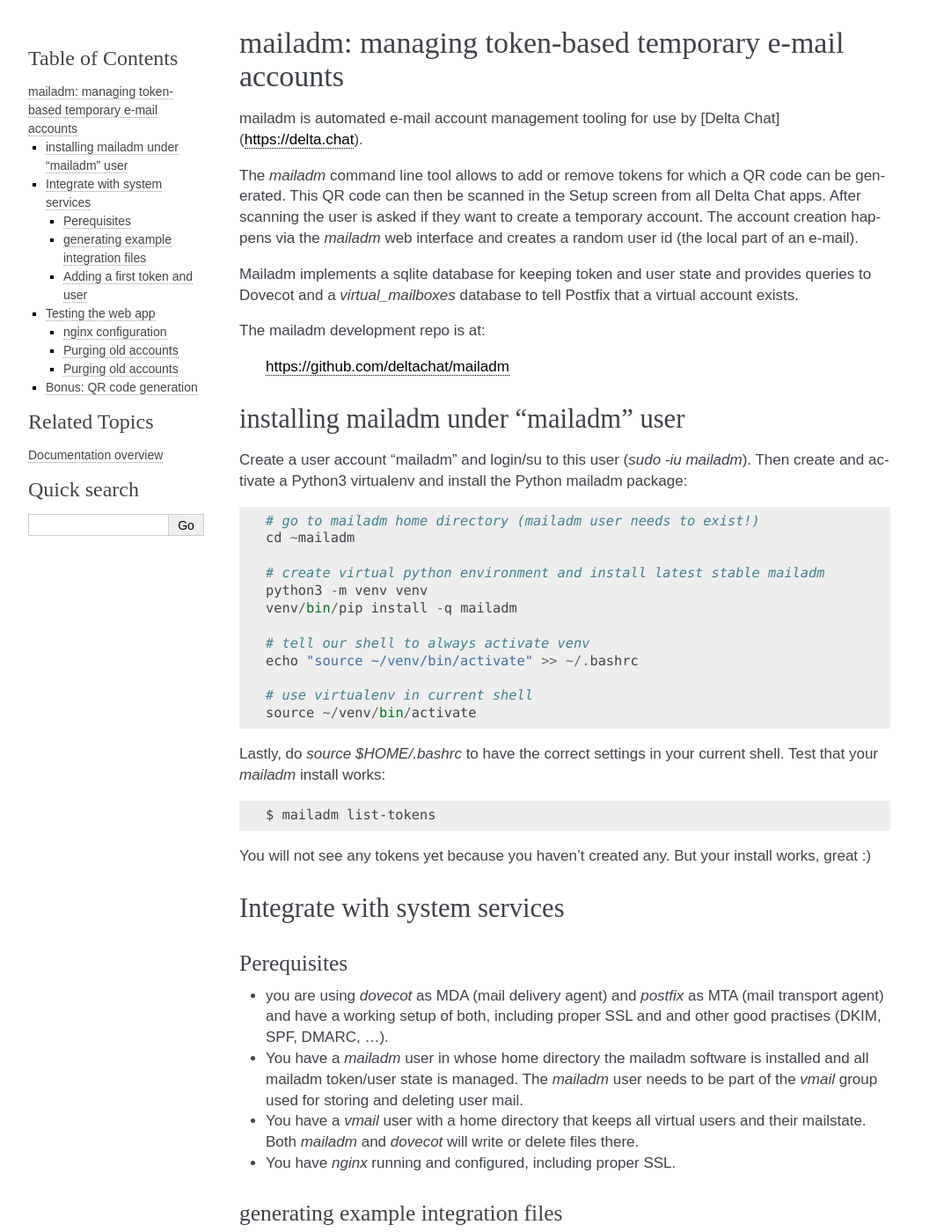
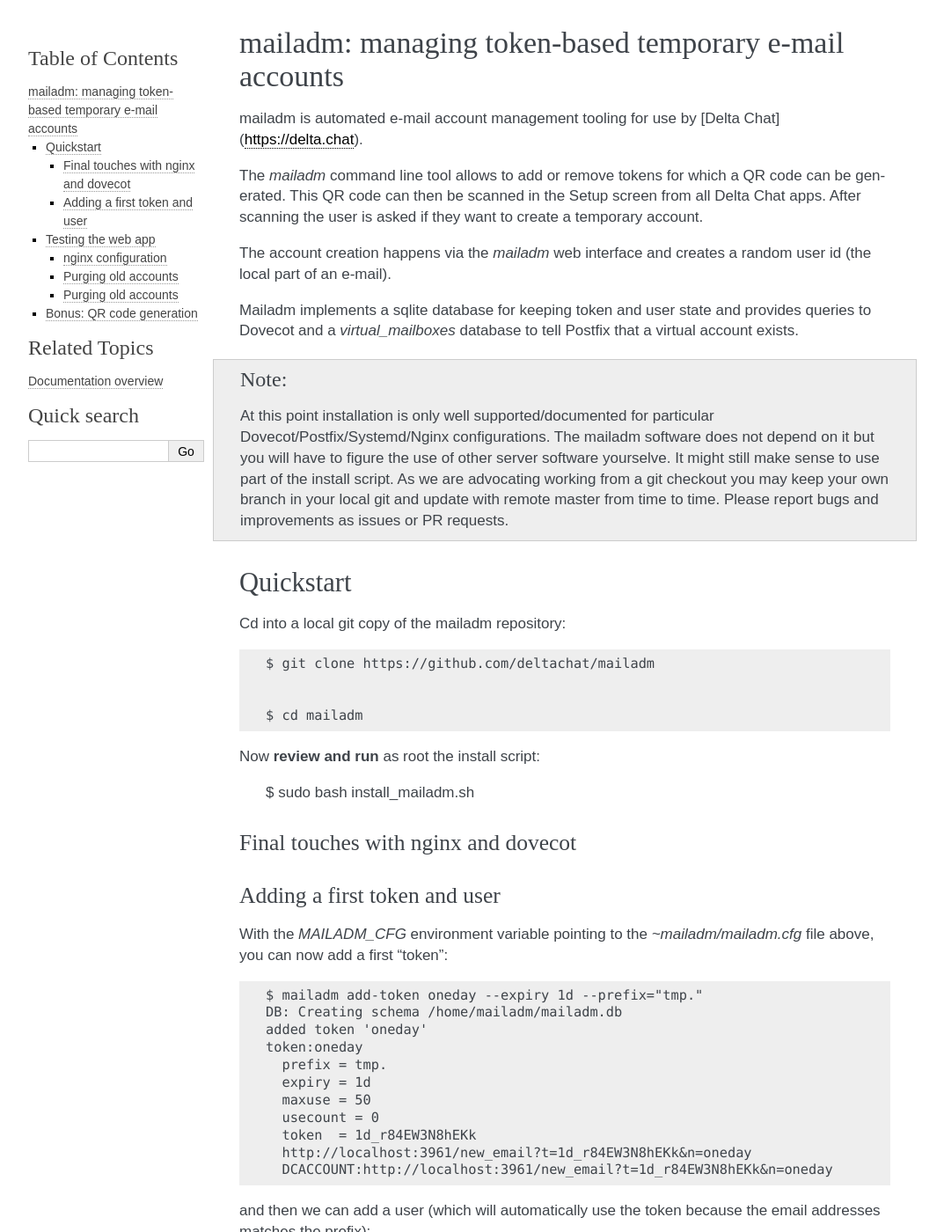
Before and after one commit to deltachat/mailadm, a Sphinx documentation site: the page built from doc/index.rst, in a window 1280 px wide and 1400 px high. Shown: the whole window at 88% size, without its empty margins (108-1181 px from the left). Built offline with Sphinx 7.4.7, drawn with Linux system fonts in a browser that asks for light colours; some of the changed text lies outside the part shown.

Commit message:
complete install mailadm script

```diff
--- a/doc/index.rst
+++ b/doc/index.rst
@@ -8,6 +8,7 @@
 for which a QR code can be generated. This QR code can then be
 scanned in the Setup screen from all Delta Chat apps. After scanning
 the user is asked if they want to create a temporary account.
+
 The account creation happens via the `mailadm` web interface
 and creates a random user id (the local part of an e-mail).
 
@@ -15,81 +16,41 @@
 and provides queries to Dovecot and a `virtual_mailboxes` database
 to tell Postfix that a virtual account exists.
 
-The mailadm development repo is at:
+.. note::
 
-    https://github.com/deltachat/mailadm
+    At this point installation is only well supported/documented for particular
+    Dovecot/Postfix/Systemd/Nginx configurations. The mailadm software does
+    not depend on it but you will have to figure the use of other server software
+    yourselve. It might still make sense to use part of the install script.
+    As we are advocating working from a git checkout you may keep your own
+    branch in your local git and update with remote master from time to time.
+    Please report bugs and improvements as issues or PR requests.
 
 
-installing mailadm under "mailadm" user
----------------------------------------
+Quickstart
+----------
 
-Create a user account "mailadm" and login/su to this user (`sudo -iu mailadm`).
-Then create and activate a Python3 virtualenv and install the Python mailadm package::
+Cd into a local git copy of the mailadm repository::
 
-    # go to mailadm home directory (mailadm user needs to exist!)
-    cd ~mailadm
-
-    # create virtual python environment and install latest stable mailadm
-    python3 -m venv venv
-    venv/bin/pip install -q mailadm
-
-    # tell our shell to always activate venv
-    echo "source ~/venv/bin/activate" >> ~/.bashrc
-
-    # use virtualenv in current shell
-    source ~/venv/bin/activate
-
-Lastly, do `source $HOME/.bashrc` to have the correct settings
-in your current shell. Test that your `mailadm` install works::
-
-    $ mailadm list-tokens
-
-You will not see any tokens yet because you haven't created any.
-But your install works, great :)
-
-Integrate with system services
-------------------------------
+    $ git clone https://github.com/deltachat/mailadm
 
 
-Perequisites
-++++++++++++
-
-- you are using `dovecot` as MDA (mail delivery agent)
-  and `postfix` as MTA (mail transport agent)
-  and have a working setup of both, including proper SSL and
-  and other good practises (DKIM, SPF, DMARC, ...).
-
-- You have a `mailadm` user in whose home directory
-  the mailadm software is installed and all
-  mailadm token/user state is managed. The `mailadm` user
-  needs to be part of the `vmail` group used for storing
-  and deleting user mail.
-
-- You have a `vmail` user with a home directory that keeps all virtual
-  users and their mailstate. Both `mailadm` and `dovecot` will
-  write or delete files there.
-
-- You have `nginx` running and configured, including proper SSL.
+    $ cd mailadm
 
 
-generating example integration files
+Now **review and run** as root the install script:
+
+    $ sudo bash install_mailadm.sh
+
+
+Final touches with nginx and dovecot
 ++++++++++++++++++++++++++++++++++++
-
-Getting Dovecot, Postfix, Nginx, Systemd, users and permissions
-correctly requires a bit of fiddling.  To aid with this integration
-work mailadm can generate example configuration files, including
-a README that guides you through the required work::
-
-    $ mailadm gen-sysconfig
-
-Note that all invocations of `mailadm` everywhere will need
-to make sure that the environment variable `MAILADM_CFG`.
 
 Adding a first token and user
 ++++++++++++++++++++++++++++++
 
 With the `MAILADM_CFG` environment variable
-pointing to your `mailadm.cfg` file above,
+pointing to the `~mailadm/mailadm.cfg` file above,
 you can now add a first "token"::
 
     $ mailadm add-token oneday --expiry 1d --prefix="tmp."
--- a/src/mailadm/data/sysconfig/mailadm.cfg
+++ b/src/mailadm/data/sysconfig/mailadm.cfg
@@ -1,9 +1,6 @@
-
-# put this into {mailadm_home}/mailadm.cfg
-# this is the main `mailadm` configuration file
+# mailadm configuration file
 
 [sysconfig]
-
 # user under which dovecot delivers virtual mail
 vmail_user = {vmail_user}
 
```
Also changed, not shown: 12 other files.
